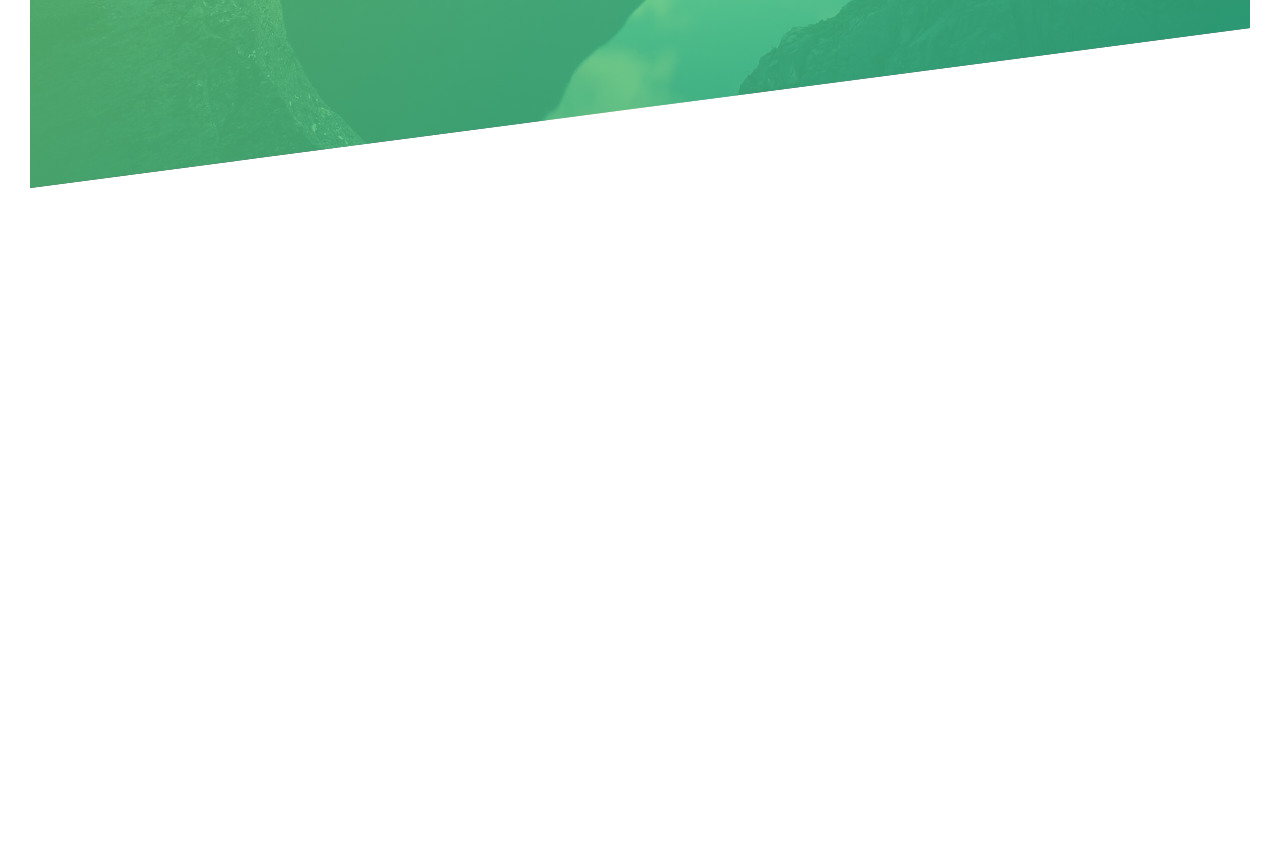
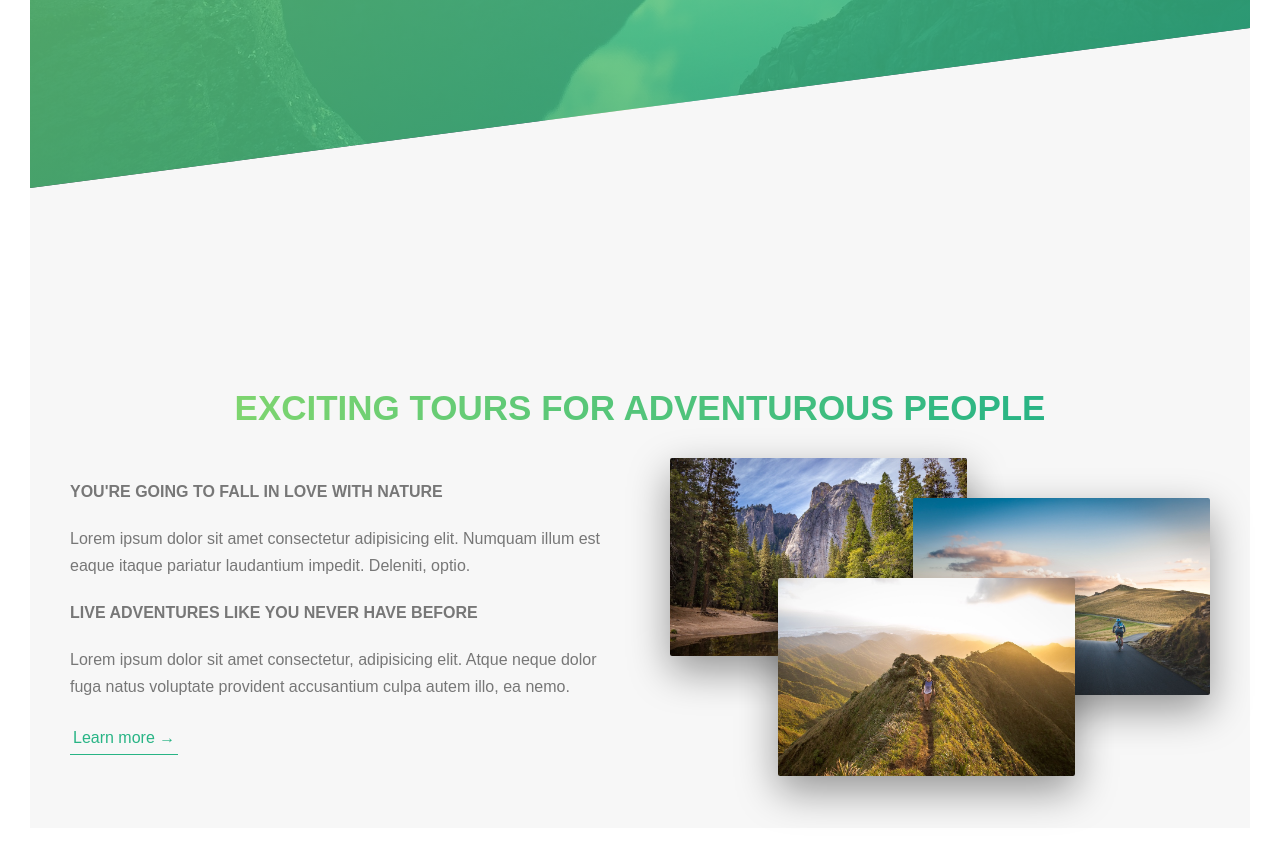
Before and after one commit to ibrahemreiad122/new-website, an Angular app: page / in a window 1280 px wide. Shown: the part 602-1460 px from the top of the page. Before the commit the page ends 820 px from the top, so only its background shows below. Built offline with nearby package versions, Linux system fonts and the light colour scheme.

Commit message:
add about section

```diff
--- /dev/null
+++ b/src/app/about/about.component.html
@@ -0,0 +1,31 @@
+<main>
+    <section class="section-about">
+        <div class="center-text m-b-4">
+            <h2 class="heading-secound">
+                Exciting tours for adventurous people
+            </h2>
+        </div>
+        <div class="row">
+            <div class="row__1of2">
+                <h3 class="small-heading m-b-2">You're going to fall in love with nature</h3>
+                <p class="paragraph">Lorem ipsum dolor sit amet consectetur adipisicing elit. Numquam illum est eaque
+                    itaque pariatur laudantium impedit. Deleniti, optio.
+                </p>
+                <h3 class="small-heading m-b-2">live adventures like you never have before</h3>
+                <p class="paragraph">Lorem ipsum dolor sit amet consectetur, adipisicing elit. Atque neque dolor fuga
+                    natus voluptate provident accusantium culpa autem illo, ea nemo.</p>
+                <a href="#" class="btn-text">Learn more &rarr;</a>
+            </div>
+            <div class="row__1of2">
+                <div class="composition">
+                    <img src="../../assets/img/nat-1-large.jpg" alt="photo"
+                        class="composition__photo composition__photo--1">
+                    <img src="../../assets/img/nat-2-large.jpg" alt="photo"
+                        class="composition__photo composition__photo--2">
+                    <img src="../../assets/img/nat-3-large.jpg" alt="photo"
+                        class="composition__photo composition__photo--3">
+                </div>
+            </div>
+        </div>
+    </section>
+</main>
--- /dev/null
+++ b/src/app/about/about.component.scss
@@ -0,0 +1,106 @@
+@import '../scss/abstracts/variables';
+@import '../scss/base/grid';
+@import '../scss/base/utility';
+
+.section-about {
+    background-color: $gray-light-1;
+    padding: 35rem 0;
+    margin-top: -20vh;
+}
+
+.heading-secound {
+    font-size: 3.5rem;
+    font-weight: 700;
+    text-transform: uppercase;
+    background-image: linear-gradient(to right, $green-light, $green-dark);
+    background-clip: text;
+    display: inline-block;
+    color: transparent;
+    transition: all .3s;
+    backface-visibility: hidden;
+
+    &:hover {
+        transform: skewY(2deg) skewX(10deg) scale(1.1);
+        text-shadow: 0.5rem 1rem 2rem rgba($black, 0.3);
+    }
+}
+
+.small-heading {
+    font-size: $master-font-size;
+    font-weight: 700;
+    text-transform: uppercase;
+}
+
+.paragraph {
+    font-size: $master-font-size;
+
+    &:not(:last-child) {
+        margin-bottom: 2rem;
+    }
+}
+
+.btn-text {
+
+    &:link,
+    &:visited {
+        font-size: $master-font-size;
+        text-decoration: none;
+        color: $green-dark;
+        display: inline-block;
+        border-bottom: 1px solid $green-dark;
+        padding: 3px;
+        transition: all 0.3s;
+    }
+
+    &:hover {
+        background-color: $green-dark;
+        color: $white;
+        box-shadow: 0 1rem 2rem rgba($black, 0.2);
+        transform: translateY(-2px);
+    }
+
+    &:active {
+        box-shadow: 0 0.5rem 1rem rgba($black, 0.2);
+        transform: translateY(0);
+    }
+}
+
+.composition {
+    position: relative;
+
+    &__photo {
+        position: absolute;
+        width: 55%;
+        box-shadow: 0 1.5rem 4rem rgba($black, 0.4);
+        border-radius: 2px;
+        z-index: 1;
+        outline-offset: 1rem;
+        transition: all 0.3s;
+
+        &--1 {
+            left: 0;
+            top: -2rem;
+        }
+
+        &--2 {
+            right: 0;
+            top: 2rem;
+        }
+
+        &--3 {
+            left: 20%;
+            top: 10rem;
+        }
+
+        &:hover {
+            transform: scale(1.1) translateY(-0.5rem);
+            box-shadow: 0 2.5rem 4rem rgba($black, 0.5);
+            z-index: 2;
+            outline: 0.5rem solid $green-dark;
+        }
+    }
+
+    &:hover &__photo:not(:hover) {
+        transform: scale(.95);
+    }
+}
--- /dev/null
+++ b/src/app/about/about.component.ts
@@ -0,0 +1,15 @@
+import { Component, OnInit } from '@angular/core';
+
+@Component({
+  selector: 'app-about',
+  templateUrl: './about.component.html',
+  styleUrls: ['./about.component.scss']
+})
+export class AboutComponent implements OnInit {
+
+  constructor() { }
+
+  ngOnInit() {
+  }
+
+}
--- a/src/app/app.component.html
+++ b/src/app/app.component.html
@@ -10,6 +10,7 @@
     <a href="#" class="btn btn--header">discover us</a>
   </div>
 </header>
+<app-about></app-about>
 <!-- <div class="row">
   <div class="row__1of2">hello from one</div>
   <div class="row__1of2">hello from two</div>
--- a/src/app/app.module.ts
+++ b/src/app/app.module.ts
@@ -3,10 +3,12 @@ import { NgModule } from '@angular/core';
 
 import { AppRoutingModule } from './app-routing.module';
 import { AppComponent } from './app.component';
+import { AboutComponent } from './about/about.component';
 
 @NgModule({
   declarations: [
-    AppComponent
+    AppComponent,
+    AboutComponent
   ],
   imports: [
     BrowserModule,
--- a/src/app/scss/abstracts/_variables.scss
+++ b/src/app/scss/abstracts/_variables.scss
@@ -4,7 +4,9 @@ $green-dark:#28b485;
 $gray-dark:#777;
 $white:#fff;
 $black:#000;
-
+$gray-light-1:#f7f7f7;
 //grid
 $width:114rem;
 $spaces:6rem;
+//fonts
+$master-font-size:1.6rem;
--- a/src/app/scss/base/_grid.scss
+++ b/src/app/scss/base/_grid.scss
@@ -7,9 +7,7 @@
     //     margin-bottom: $spaces;
     // }
     [class^='row__'] {
-        background-color: yellow;
         float: left;
-        color: rebeccapurple;
 
         &:not(:last-child) {
             margin-right: $spaces;
--- /dev/null
+++ b/src/app/scss/base/_utility.scss
@@ -0,0 +1,11 @@
+.center-text {
+    text-align: center;
+}
+
+.m-b-4 {
+    margin-bottom: 4rem;
+}
+
+.m-b-2 {
+    margin-bottom: 2rem;
+}
```
Also changed, not shown: 1 other file (tests, documents, lock files or other folders).
